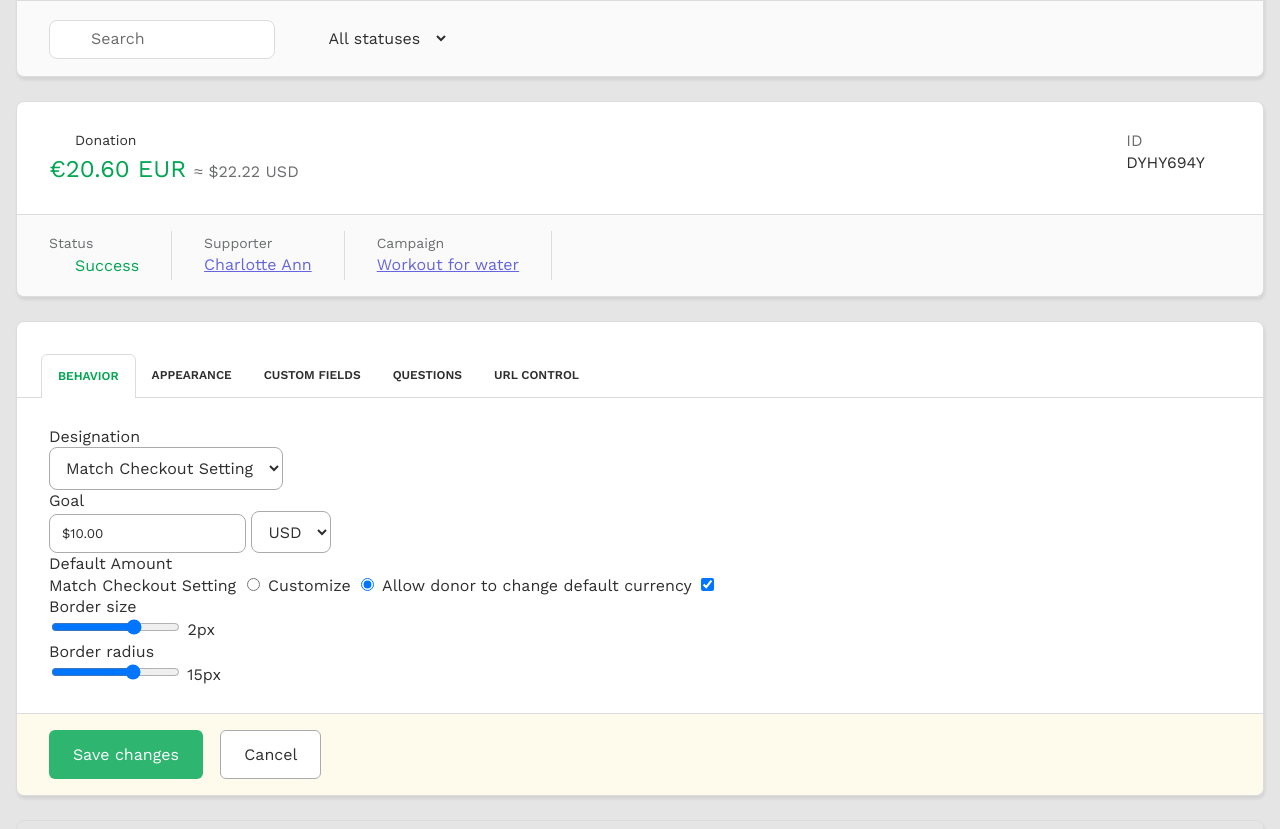
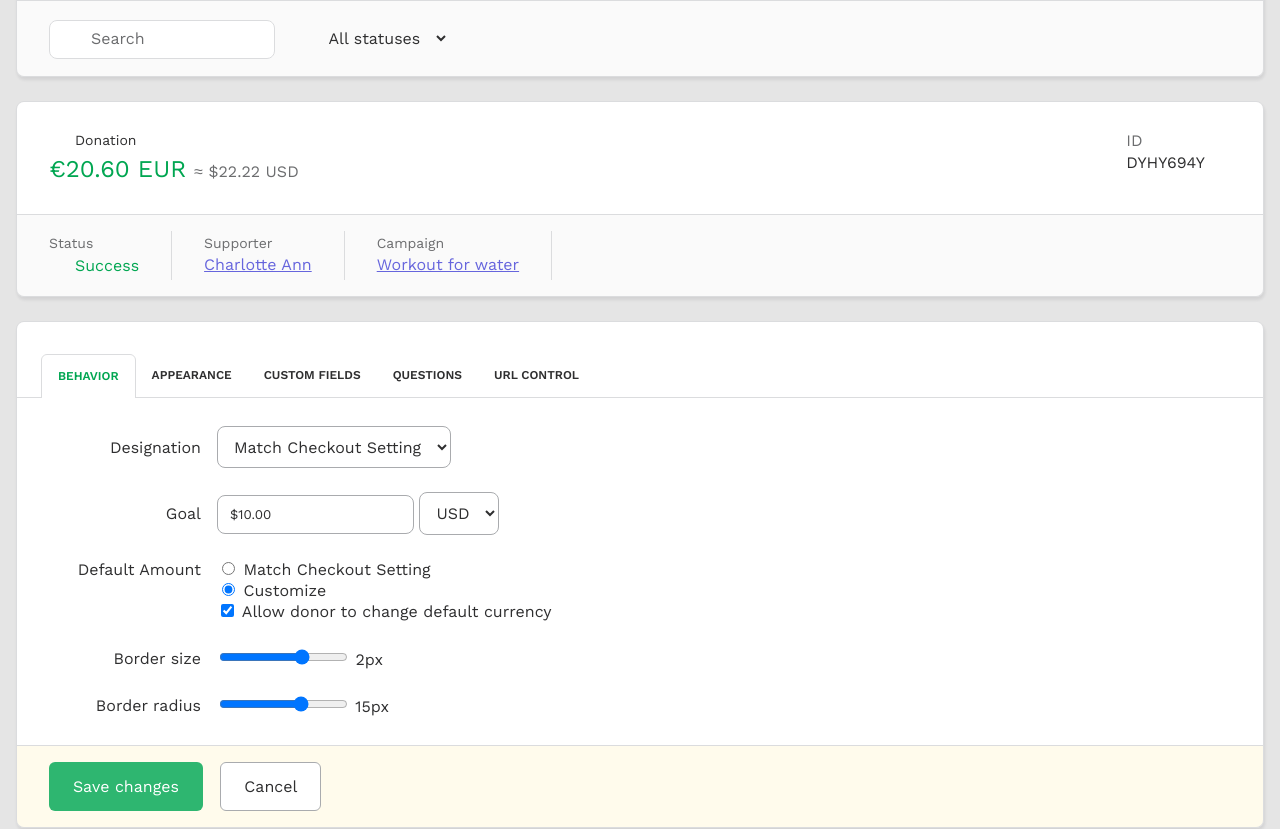
Before and after one commit to Zerlingo/fundraiseup-test, a website: page index.html in a window 1280 px wide. Shown: the part 142-971 px from the top of the page. Drawn offline with nearby package versions, Linux system fonts and the light colour scheme; files that its build step writes are made by us from their sources.

Commit message:
chore: add form-grid styles

```diff
--- /dev/null
+++ b/assets/stylesheet/form-grid.scss
@@ -0,0 +1,26 @@
+.form-grid {
+  display: grid;
+  grid-template-columns: 15.2rem auto;
+  grid-gap: 2.4rem 1.6rem;
+
+  &__line {
+    display: flex;
+  }
+
+  &__label {
+    text-align: right;
+    align-self: center;
+
+    &--multiple {
+      align-self: baseline;
+    }
+  }
+
+  &__content {
+
+    &--multiple {
+      display: flex;
+      flex-direction: column;
+    }
+  }
+}
--- a/assets/stylesheet/index.scss
+++ b/assets/stylesheet/index.scss
@@ -9,6 +9,7 @@
 @import "section";
 @import "donation";
 @import "status";
+@import "form-grid";
 
 @import "l-items";
 @import "l-item";
--- a/index.html
+++ b/index.html
@@ -110,7 +110,7 @@
             <div class="tabs-content">
               <div class="tab-content tab-content--active" id="behavior">
                 <div class="form-grid">
-                  <div class="form-grid__line">
+
                     <div class="form-grid__label">
                       <label for="designation">Designation</label>
                     </div>
@@ -121,9 +121,7 @@
                         </select>
                       </div>
                     </div>
-                  </div>
 
-                  <div class="form-grid__line">
                     <div class="form-grid__label">
                       <label for="goal">Goal</label>
                     </div>
@@ -139,37 +137,40 @@
                         </select>
                       </div>
                     </div>
-                  </div>
 
-                  <div class="form-grid__line">
-                    <div class="form-grid__label">
+                    <div class="form-grid__label form-grid__label--multiple">
                       Default Amount
                     </div>
-                    <div class="form-grid__content">
+                    <div class="form-grid__content form-grid__content--multiple">
+                      <div class="form-control">
+                        <input id="MatchCheckoutSetting" type="radio" name="CheckoutSetting">
                         <label for="MatchCheckoutSetting">Match Checkout Setting</label>
-                      <input id="MatchCheckoutSetting" type="radio" name="CheckoutSetting">
+                      </div>
+                      <div class="form-control">
+                        <input id="Customize" type="radio" name="CheckoutSetting" checked>
                         <label for="Customize">Customize</label>
-                      <input id="Customize" type="radio" name="CheckoutSetting" checked>
+                      </div>
+                      <div class="form-control">
+                        <input id="allowChange" type="checkbox" checked>
                         <label for="allowChange">Allow donor to change default currency</label>
-                      <input id="allowChange" type="checkbox" checked>
                       </div>
                     </div>
 
-                  <div class="form-grid__line">
                     <div class="form-grid__label">
                       <label for="borderSize">Border size</label>
                     </div>
                     <div class="form-grid__content">
-                      <input id="borderSize" type="range" min="0" max="3" value="2">
+                      <div class="form-control">
+                        <input class="form-control__range" id="borderSize" type="range" min="0" max="3" value="2">
                         <span class="form-control__hint">2px</span>
                       </div>
                     </div>
 
-                  <div class="form-grid__line">
                     <div class="form-grid__label">
                       <label for="borderRadius">Border radius</label>
                     </div>
                     <div class="form-grid__content">
+                      <div class="form-control__range">
                         <input id="borderRadius" type="range" min="0" max="23" value="15">
                         <span class="form-control__hint">15px</span>
                       </div>
```
Lines whose indentation alone changed are shown as unchanged.
